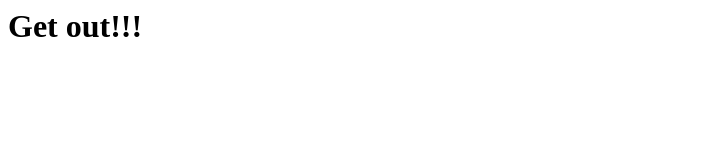
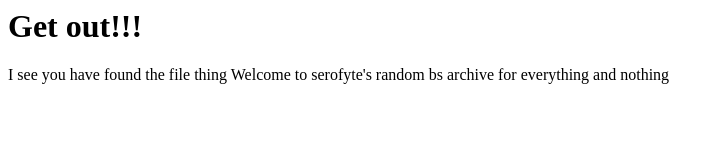
Before and after one commit to Serofyte/randompage, a plain HTML site: page index.html in a window 1280 px wide. Shown: the whole page, without its empty margins (0-724 px from the left). Drawn offline with Linux system fonts and the light colour scheme.

Commit message:
Update index.html

```diff
--- a/index.html
+++ b/index.html
@@ -1,3 +1,6 @@
 <html>
   <h1>Get out!!!</h1>
+  <p1>I see you have found the file thing
+
+Welcome to serofyte's random bs archive for everything and nothing</p1>
 </html>
```
